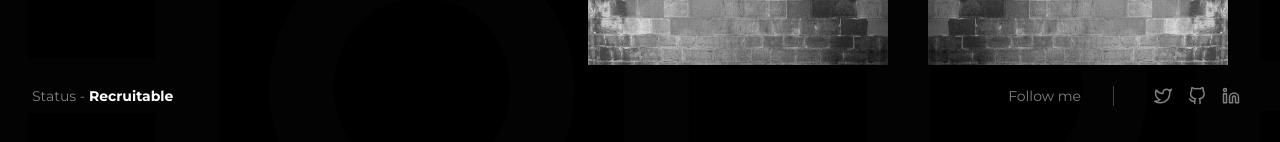
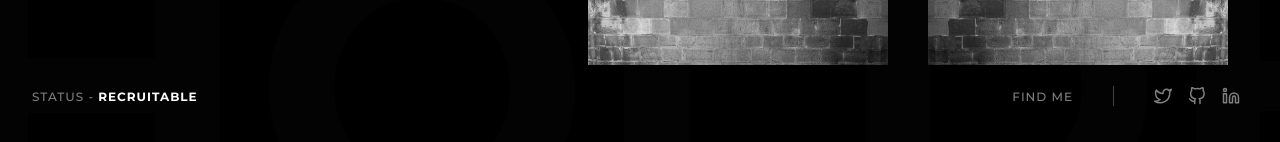
Before and after one commit to rofazayn/portfolio-remastered, a React (Create React App) app: page /#/ in a window 1280 px wide. Shown: the part 655-797 px from the top of the page. Built offline with nearby package versions, Linux system fonts and the light colour scheme.

Commit message:
Minor updates

```diff
--- a/src/components/Hero/Hero.js
+++ b/src/components/Hero/Hero.js
@@ -33,10 +33,11 @@ const SHero = styled.div`
       position: relative;
       overflow: hidden;
       .text {
+        color: #7d7d7d;
         max-width: 550px;
         line-height: 2.2;
         margin-bottom: 30px;
-        color: gray;
+        font-weight: 500;
       }
     }
   }
--- a/src/components/Social/Social.js
+++ b/src/components/Social/Social.js
@@ -10,17 +10,25 @@ const SSocial = styled.div`
   flex-direction: row;
   justify-content: center;
   align-items: center;
-  font-size: 14px;
-  color: gray;
+  p {
+    font-size: 12px;
+    color: gray;
+    font-weight: 500;
+    text-transform: uppercase;
+    letter-spacing: 1px;
+    margin-inline-end: 0.5rem;
+  }
   .icons {
     display: flex;
     .icon {
+      color: gray;
       display: flex;
       padding: 0.5rem;
       cursor: pointer;
       svg {
         width: 18px;
         height: 18px;
+        transition: all ease-in-out 250ms;
       }
       &:hover {
         svg {
@@ -34,7 +42,7 @@ const SSocial = styled.div`
 const Social = () => {
   return (
     <SSocial>
-      <p>Follow me</p>
+      <p>Find me</p>
       <Divider vertical />
       <div className='icons'>
         <a
--- a/src/components/Status/Status.js
+++ b/src/components/Status/Status.js
@@ -2,8 +2,11 @@ import React from 'react';
 import styled from 'styled-components';
 
 const SStatus = styled.div`
-  font-size: 14px;
+  font-size: 12px;
   color: gray;
+  font-weight: 500;
+  text-transform: uppercase;
+  letter-spacing: 1px;
   span {
     color: white;
     font-weight: 700;
```
